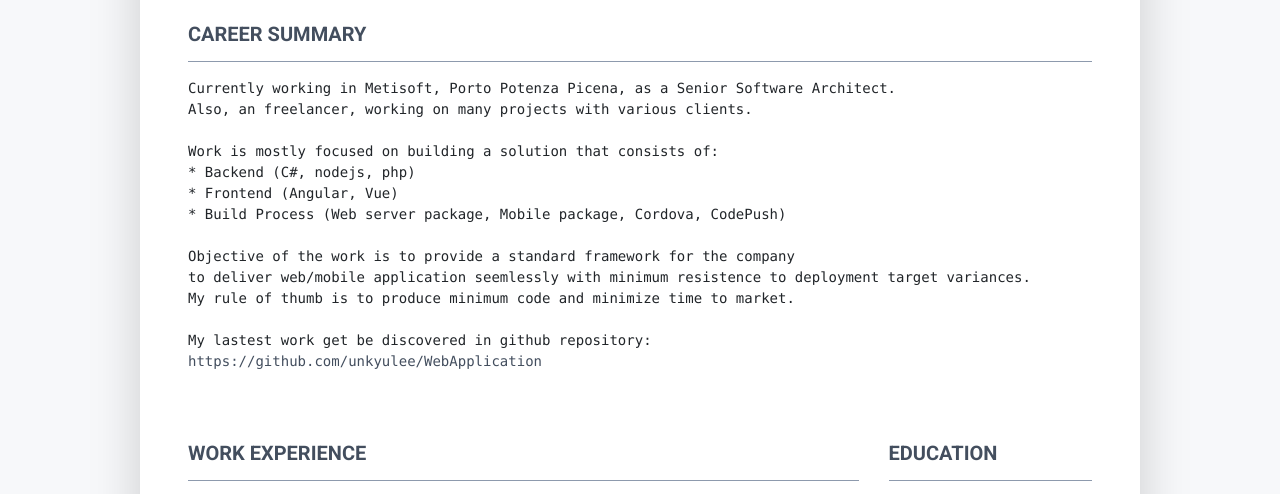
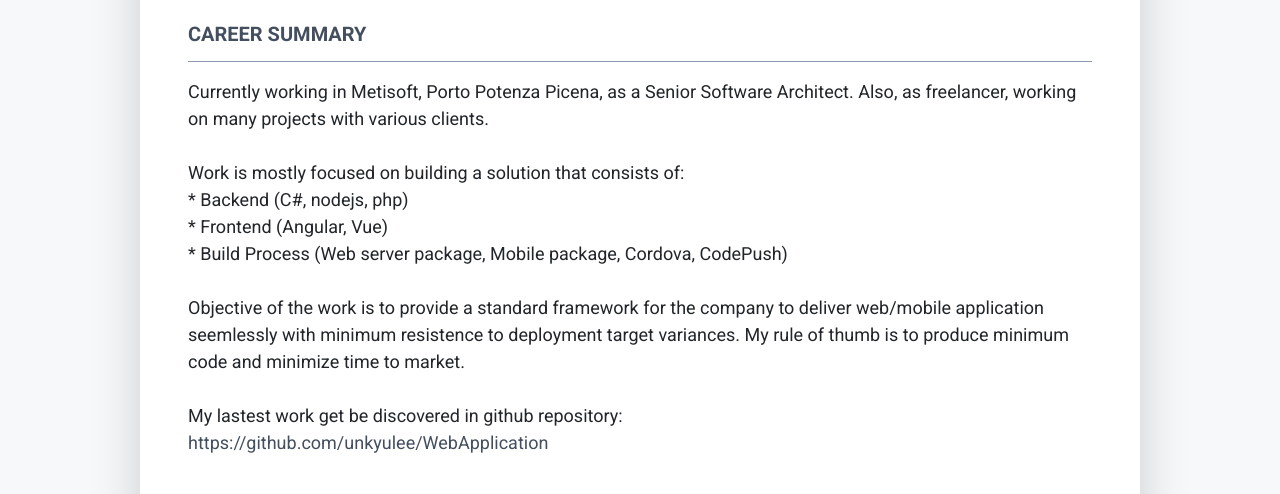
Before and after one commit to unkyulee/unkyulee.github.io, a plain HTML site: page cv/index.html in a window 1280 px wide. Shown: the part 276-770 px from the top of the page. Drawn offline with Linux system fonts and the light colour scheme.

Commit message:
updated text and font

```diff
--- a/cv/index.html
+++ b/cv/index.html
@@ -27,6 +27,19 @@
 
     <!-- Theme CSS -->
     <link id="theme-style" rel="stylesheet" href="assets/css/pillar-1.css" />
+
+    <style>
+      pre {
+        overflow-x: auto;
+        white-space: pre-wrap;
+        white-space: -moz-pre-wrap;
+        white-space: -pre-wrap;
+        white-space: -o-pre-wrap;
+        word-wrap: break-word;
+        font-family: Roboto, sans-serif;
+        font-size: large;
+      }
+    </style>
   </head>
 
   <body>
@@ -120,17 +133,14 @@
             </h2>
             <div class="resume-section-content">
               <pre class="mb-0">
-Currently working in Metisoft, Porto Potenza Picena, as a Senior Software Architect.
-Also, an freelancer, working on many projects with various clients.
+Currently working in Metisoft, Porto Potenza Picena, as a Senior Software Architect. Also, as freelancer, working on many projects with various clients.
 
 Work is mostly focused on building a solution that consists of:
 * Backend (C#, nodejs, php)
 * Frontend (Angular, Vue)
 * Build Process (Web server package, Mobile package, Cordova, CodePush)
 
-Objective of the work is to provide a standard framework for the company
-to deliver web/mobile application seemlessly with minimum resistence to deployment target variances.
-My rule of thumb is to produce minimum code and minimize time to market.
+Objective of the work is to provide a standard framework for the company to deliver web/mobile application seemlessly with minimum resistence to deployment target variances. My rule of thumb is to produce minimum code and minimize time to market.
 
 My lastest work get be discovered in github repository:
 <a href="https://github.com/unkyulee/WebApplication" target=_blank>https://github.com/unkyulee/WebApplication</a>
@@ -516,7 +526,6 @@ My lastest work get be discovered in github repository:
                   </ul>
                 </div>
               </section>
-
             </div>
           </div>
           <!--//row-->
```
Lines whose indentation alone changed are shown as unchanged.
